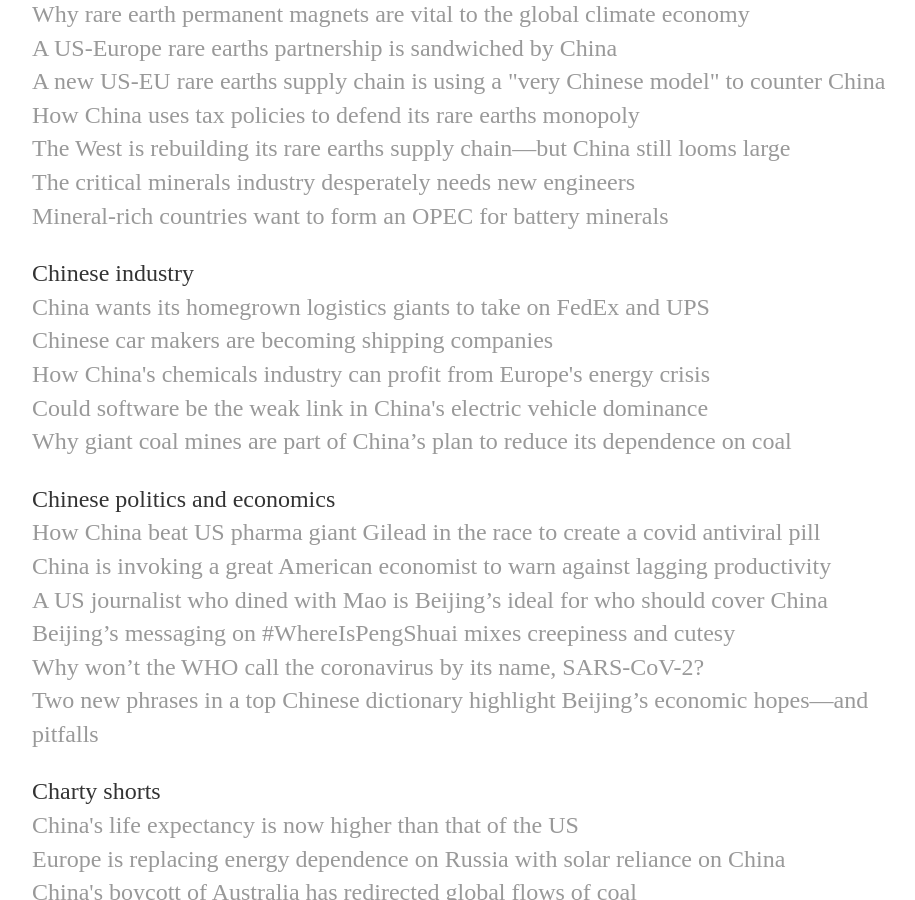
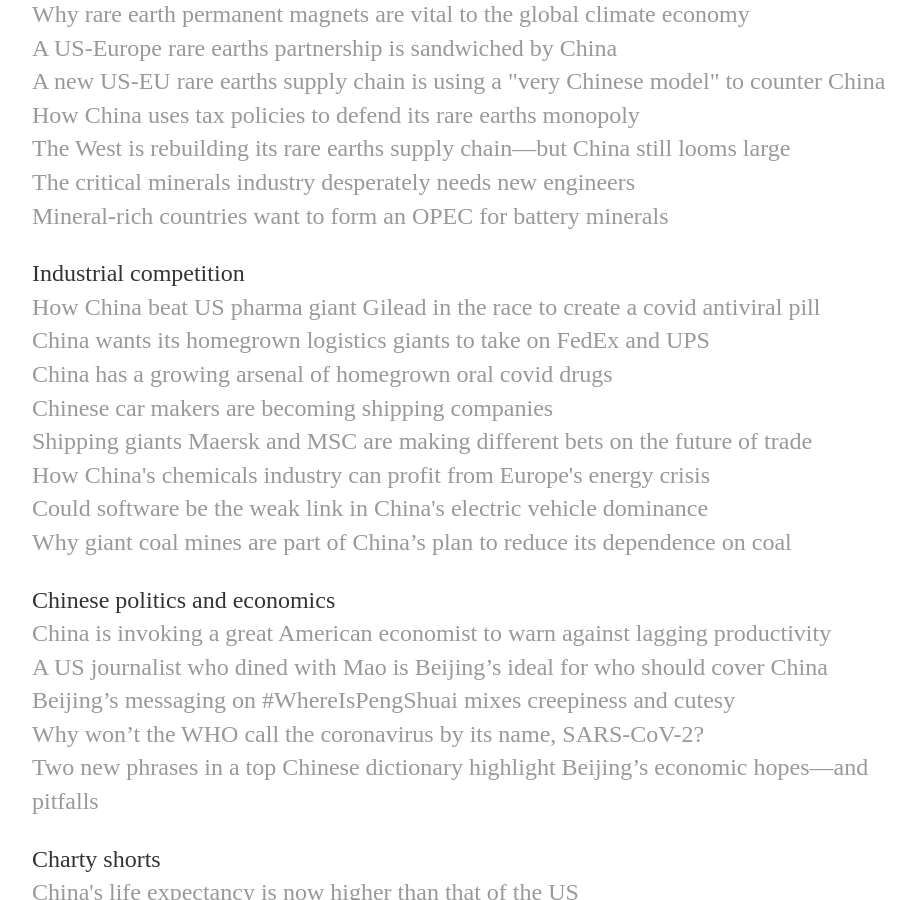
Before and after one commit to marykmhui/marykmhui, a Jekyll site: the page built from writing/index.html, in a window 1280 px wide and 900 px high, scrolled down 879 px. Shown: the whole window, without its empty margins (160-1075 px from the left). Built offline with Jekyll 4.4.1, drawn with Linux system fonts in a browser that asks for light colours.

Commit message:
Update index.html

```diff
--- a/writing/index.html
+++ b/writing/index.html
@@ -31,15 +31,17 @@
 					<a href="https://qz.com/the-critical-minerals-industry-desperately-needs-new-en-1849341695">The critical minerals industry desperately needs new engineers</a><br>
 					<a href="https://qz.com/mineral-rich-countries-want-to-form-an-opec-for-battery-1849742149">Mineral-rich countries want to form an OPEC for battery minerals</a>
 
-					<p>Chinese industry<br>
+					<p>Industrial competition<br>
+					<a href="https://qz.com/2180542/how-china-beat-uss-gilead-to-make-an-oral-covid-antiviral-pill/">How China beat US pharma giant Gilead in the race to create a covid antiviral pill</a><br>
 					<a href="https://qz.com/china-wants-its-homegrown-logistics-giants-to-take-on-f-1849703548">China wants its homegrown logistics giants to take on FedEx and UPS</a><br>
+					<a href="https://qz.com/china-has-a-growing-arsenal-of-homegrown-oral-covid-dru-1850052325">China has a growing arsenal of homegrown oral covid drugs</a><br>
 					<a href="https://qz.com/chinese-car-makers-are-becoming-shipping-companies-1849943579">Chinese car makers are becoming shipping companies</a><br>
+					<a href="https://qz.com/shipping-giants-maersk-and-msc-are-making-different-bet-1850077198">Shipping giants Maersk and MSC are making different bets on the future of trade</a><br>
 					<a href="https://qz.com/how-chinas-chemicals-industry-can-profit-from-europes-e-1849509982">How China's chemicals industry can profit from Europe's energy crisis</a><br>
 					<a href="https://qz.com/could-software-be-the-weak-link-in-chinas-electric-vehi-1849657343">Could software be the weak link in China's electric vehicle dominance</a><br>
 					<a href="https://qz.com/2036326/chinas-low-carbon-energy-transition-goals-rely-on-big-coal-mines">Why giant coal mines are part of China’s plan to reduce its dependence on coal</a>
 
 					<p>Chinese politics and economics<br>
-					<a href="https://qz.com/2180542/how-china-beat-uss-gilead-to-make-an-oral-covid-antiviral-pill/">How China beat US pharma giant Gilead in the race to create a covid antiviral pill</a><br>
 					<a href="https://qz.com/2083919/china-cites-famous-us-economist-to-warn-against-low-productivity/">China is invoking a great American economist to warn against lagging productivity</a><br>
 					<a href="https://qz.com/1993229/us-reporter-edgar-snow-is-beijings-ideal-foreign-journalist/">A US journalist who dined with Mao is Beijing’s ideal for who should cover China</a><br>
 					<a href="https://qz.com/2092920/beijings-messaging-on-peng-shuai-mixes-creepy-and-cutesy">Beijing’s messaging on #WhereIsPengShuai mixes creepiness and cutesy</a><br>
```
